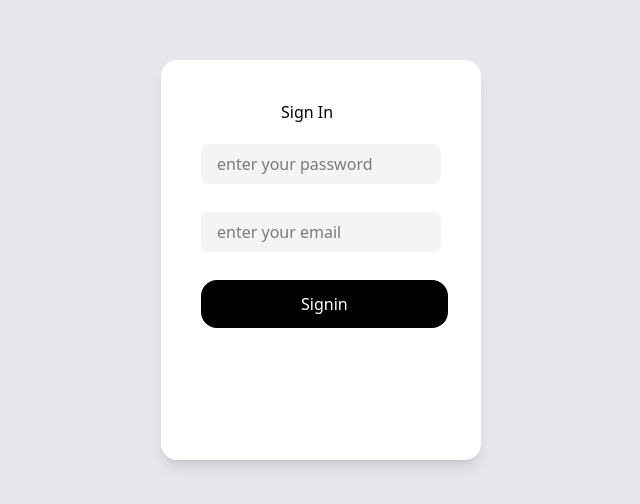
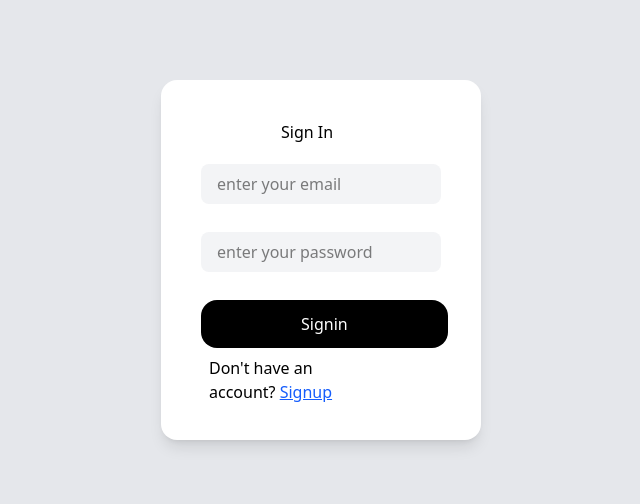
Before and after one commit to ParasharDeb/AI_Chef, a Next.js app in the folder apps/ai_chef/: page /signin in a window 1280 px wide. Shown: the part 140-644 px from the top of the page, without its empty margins (319-959 px from the left). Built offline with nearby package versions, Linux system fonts and the light colour scheme.

Commit message:
fixed signup and signin page

```diff
--- a/apps/ai_chef/app/signin/page.tsx
+++ b/apps/ai_chef/app/signin/page.tsx
@@ -1,29 +1,38 @@
 'use client'
+import Link from 'next/link';
 import Buttoncustom from "@/ui/button";
 import InputBox from "@/ui/inputbox";
 import { useState } from "react";
 import { useRouter } from "next/navigation";
 import axios from "axios"
+
 export default function Signup(){
-    const [password,setpassword]=useState("")
-    const [email,setemail]=useState("")
-    const Router=useRouter();
+    const [password, setpassword] = useState("")
+    const [email, setemail] = useState("")
+    const Router = useRouter();
     return(
         <div className="bg-gray-200 w-screen h-screen flex items-center justify-center">
-            <div className="bg-white h-100 w-80 rounded-2xl px-10 py-10 shadow-lg">
+            <div className="bg-white h-90 w-80 rounded-2xl px-10 py-10 shadow-lg">
                 <h1 className="text-bold px-20 pb-5">Sign In</h1>
-                <InputBox value={password} inputtype="password" inputplaceholder="enter your password" onchangehandler={(e)=>{setpassword(e.target.value)}}/>
-                <InputBox value={email} inputplaceholder="enter your email" inputtype="text" onchangehandler={(e)=>{setemail(e.target.value)}}/>
+                <InputBox value={email} inputplaceholder="enter your email" inputtype="text" onchangehandler={(e) => setemail(e.target.value)} />
+                <InputBox value={password} inputtype="password" inputplaceholder="enter your password" onchangehandler={(e) => setpassword(e.target.value)} />
+
                 <Buttoncustom name="Signin" onClickhandler={
-                        async() => {
+                    async () => {
                         await axios.post("http://localhost:3001/api/v1/user/signin", {
                             email,
                             password,
                         }).then((response) => {
-                            Router.push("/")
-                            localStorage.setItem("token",response.data.token)
-                        })
-                    }}/>
+                            Router.push("/");
+                            localStorage.setItem("token", response.data.token);
+                        });
+                    }} />
+                <h6 className="pt-2 px-2">
+                    Don&apos;t have an account?&nbsp;
+                    <Link href="/signup" className="text-blue-600 underline hover:text-blue-800">
+                        Signup
+                    </Link>
+                </h6>
             </div>
         </div>
     )
--- a/apps/ai_chef/app/signup/page.tsx
+++ b/apps/ai_chef/app/signup/page.tsx
@@ -1,6 +1,7 @@
 'use client'
 import Buttoncustom from "@/ui/button";
 import InputBox from "@/ui/inputbox";
+import Link from "next/link";
 import { useState } from "react";
 import { useRouter } from "next/navigation";
 import axios from "axios"
@@ -11,7 +12,7 @@ export default function Signup(){
     const Router=useRouter();
     return(
         <div className="bg-gray-200 w-screen h-screen flex items-center justify-center">
-            <div className="bg-white h-100 w-80 rounded-2xl px-10 py-10 shadow-lg">
+            <div className="bg-white h-105 w-80 rounded-2xl px-10 py-10 shadow-lg">
                 <h1 className="text-bold px-20 pb-5">Sign Up</h1>
                 <InputBox value={username} inputtype="text" inputplaceholder="enter your username" onchangehandler={(e)=>{setusername(e.target.value)}}/>
                 <InputBox value={password} inputtype="password" inputplaceholder="enter your password" onchangehandler={(e)=>{setpassword(e.target.value)}}/>
@@ -26,6 +27,7 @@ export default function Signup(){
                             Router.push("/signin")
                         })
                     }}/>
+                <h6 className="py-4 px-2">Already have an accout? <Link href="/signin" className="text-blue-600 cursor-pointer hover:text-blue-800">Sign in</Link></h6>
             </div>
         </div>
     )
```
